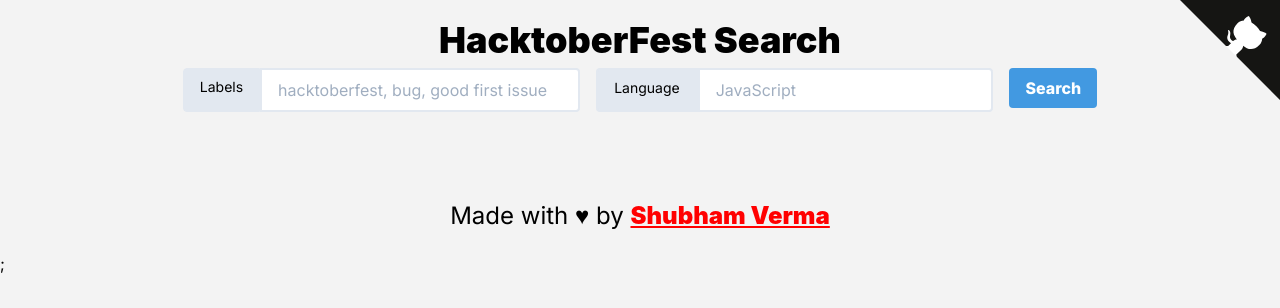
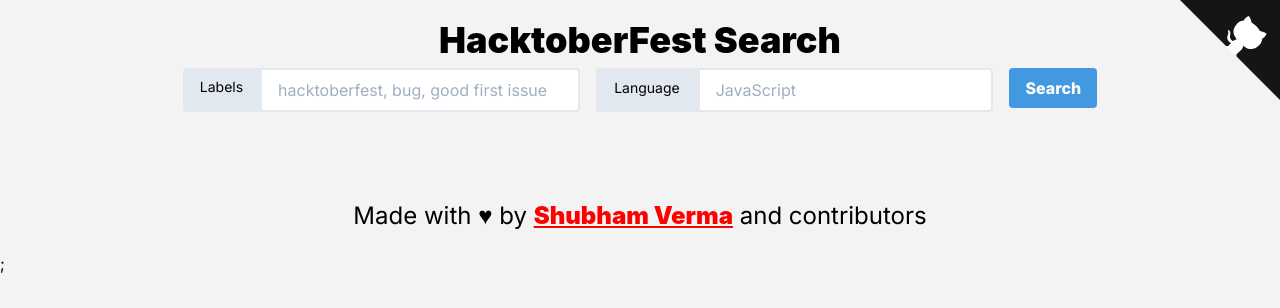
Before and after one commit to ShubhamVerma1811/hacktoberfest-search, a Next.js app: page / in a window 1280 px wide. Shown: the top 308 px of the page. Built offline with nearby package versions, Linux system fonts and the light colour scheme.

Commit message:
fixed label whitespace and modified footer

```diff
--- a/src/components/Card.js
+++ b/src/components/Card.js
@@ -1,5 +1,5 @@
 import React, { Fragment } from "react";
-import Label from './label/label';
+import Label from "./label/label";
 
 const Card = ({ repo }) => {
   return (
@@ -37,7 +37,7 @@
           </div>
 
           <div className="flex flex-wrap">
-            {repo.labels.map((label,i) => (
+            {repo.labels.map((label, i) => (
               <Label key={i} label={label} />
             ))}
           </div>
--- a/src/components/label/label.jsx
+++ b/src/components/label/label.jsx
@@ -1,6 +1,6 @@
-import React from 'react';
+import React from "react";
 
-const Label = ({label}) => (
+const Label = ({ label }) => (
   <div className="py-1">
     <span
       className="inline-block rounded-full py-1 px-3 text-sm font-semibold text-white mr-2"
@@ -11,6 +11,6 @@
       <span>{label.name}</span>
     </span>
   </div>
-)
+);
 
 export default Label;
--- a/src/pages/index.js
+++ b/src/pages/index.js
@@ -16,13 +16,13 @@
     let labelList = e.target.value.split(",");
     let localLabel = "";
     labelList.map((i) => {
-      localLabel += `label:"${i}"+`;
+      localLabel += `label:"${i.trim()}"+`;
     });
     setLabel(localLabel);
   };
 
   const fetchRepos = async () => {
-    console.log(language, label)
+    console.log(language, label);
     const url = `${baseURL}/search/issues?q=language:${language}+${label}`;
     const res = await fetch(url);
     const data = await res.json();
@@ -68,8 +68,8 @@
               type="text"
               placeholder="JavaScript"
               onChange={(e) => handleLanguage(e)}
-              onKeyPress={e => {
-                if (e.key === 'Enter') {
+              onKeyPress={(e) => {
+                if (e.key === "Enter") {
                   fetchRepos();
                 }
               }}
@@ -116,7 +116,8 @@
             href="https://shubhamverma.me"
           >
             Shubham Verma
-          </a>
+          </a>{" "}
+          and contributors
         </h1>
       </footer>
 
```
